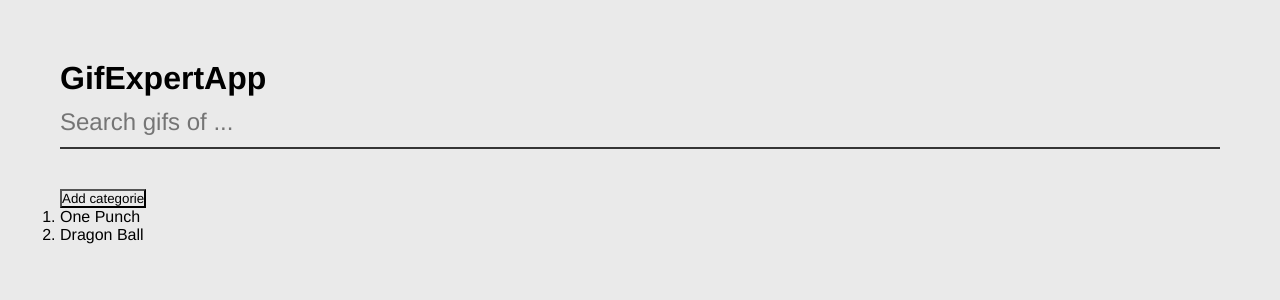
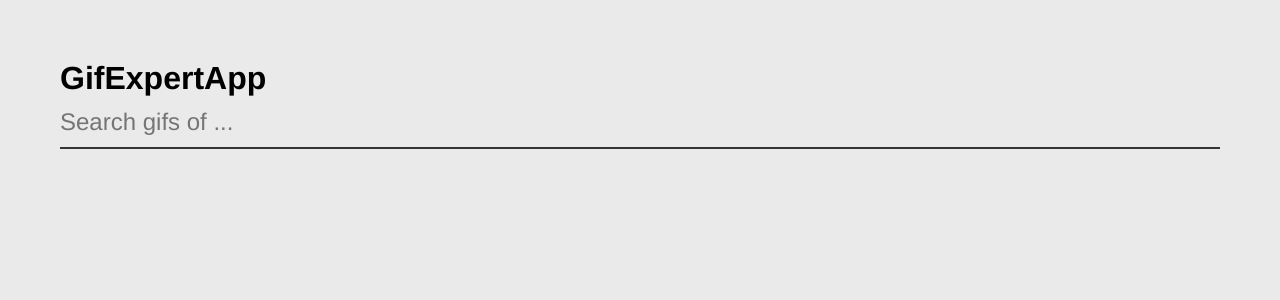
Before and after one commit to federico-cloud/GifApp, a React (Vite) app: page / in a window 1280 px wide. Shown: the top 300 px of the page. Built offline with nearby package versions, Linux system fonts and the light colour scheme.

Commit message:
Component: GifExpertApp was modified with minor changes

```diff
--- a/src/GifExpertApp.jsx
+++ b/src/GifExpertApp.jsx
@@ -1,9 +1,10 @@
 import { useState } from "react"
-import { AddCategory } from "./components/addCategory"
+import { AddCategory } from "./components/AddCategory"
+
 
 export const GifExpertApp = () => {
 
-  const [categories, setCategories] = useState(['One Punch', 'Dragon Ball'])
+  const [categories, setCategories] = useState([])
 
   const handleAddCategory = () => {
     setCategories([...categories]);
@@ -13,8 +14,8 @@ export const GifExpertApp = () => {
     <>
       <h1>GifExpertApp</h1>
 
-      <AddCategory/>
-      <button onClick={handleAddCategory}>Add categorie</button>
+      <AddCategory setCategories={setCategories}/>
+
       <ol>
         {
           categories.map(categorie => {
```
